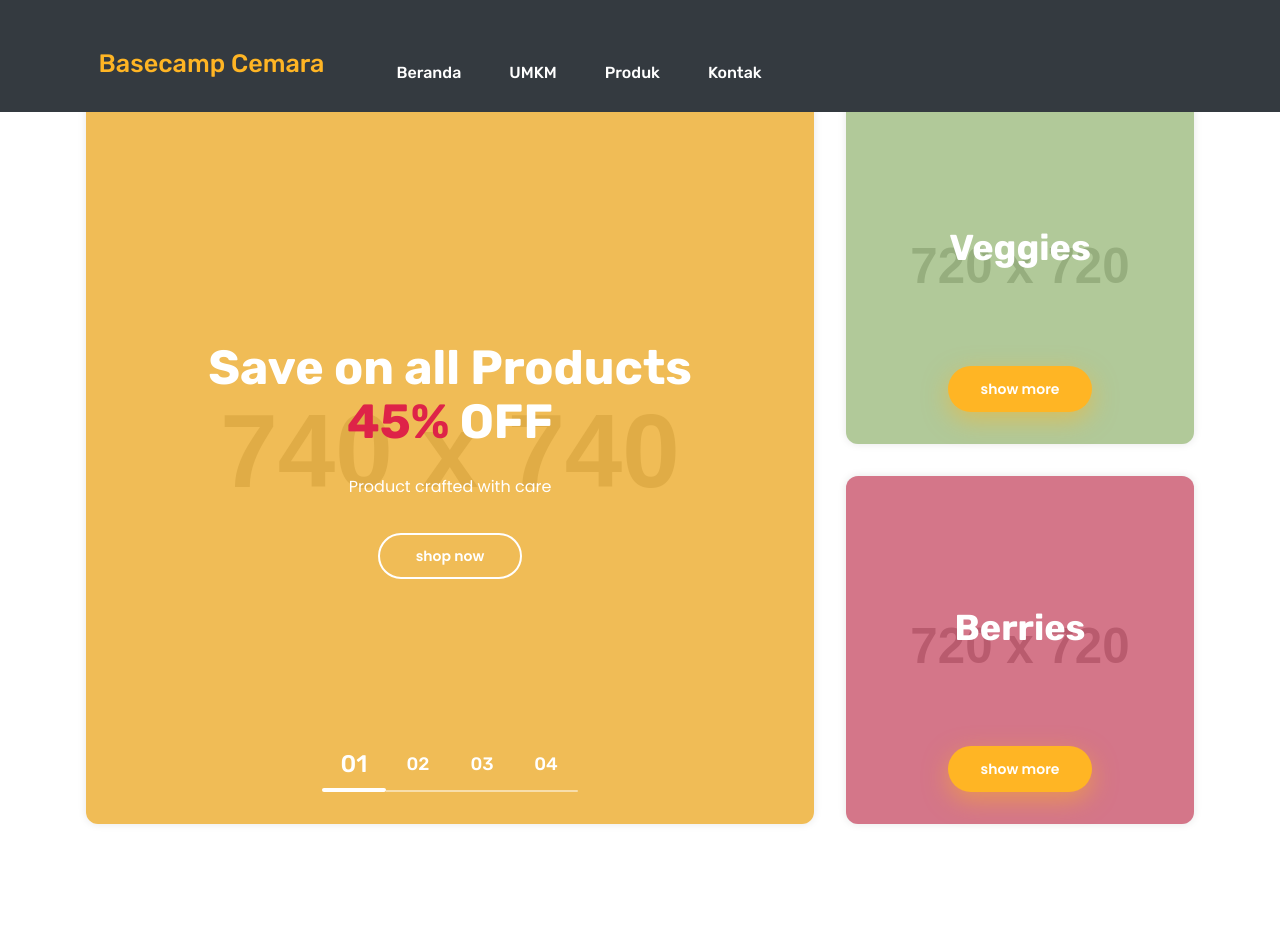
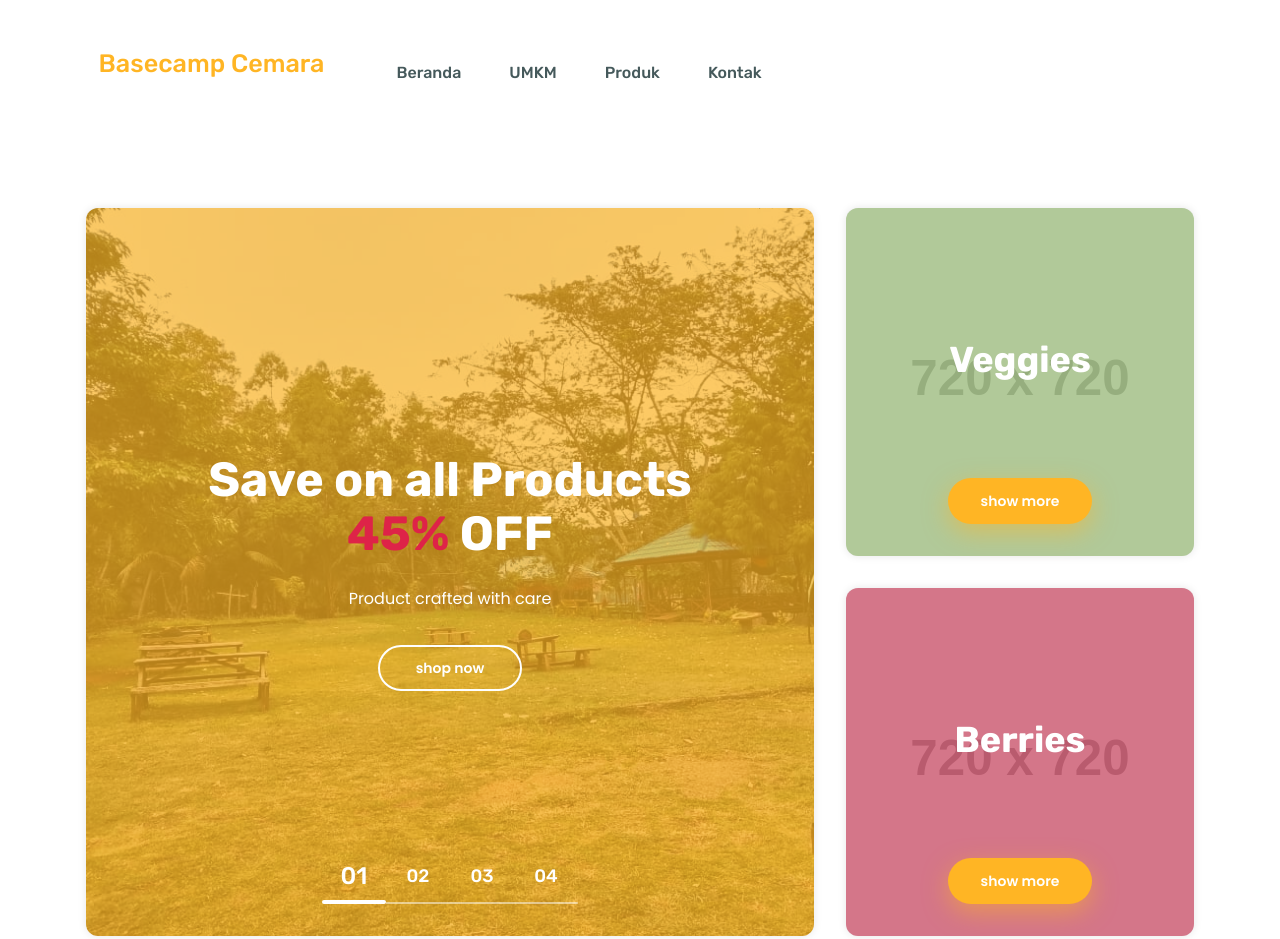
Before and after one commit to samuelbosawer/statis-basecamp-cemara-2025, a plain HTML site: page index.html in a window 1280 px wide. Shown: the top 939 px of the page. Drawn offline with Linux system fonts and the light colour scheme; some packages are replaced by stand-ins of ours; no server answers; placeholder pictures from the web are drawn by us.

Commit message:
update hero

```diff
--- a/index.html
+++ b/index.html
@@ -29,7 +29,7 @@
                 <div class="loader-3 loader-element"></div>
             </div>
         </div>
-        <header class="header-horizontal  fixed-top bg-dark text-white mb-5 ">
+        <header class="header-horizontal   mb-5 ">
             <div class="container p-3">
                 <nav class="navbar"><a class="navbar-brand" href="homepage-1.html"><span class="logo-element-line"><span class="logo-icon"><span class="svg-content svg-fill-theme" data-svg="./assets/images/svg/logo-part.svg"></span></span><span class="logo-text">Basecamp Cemara</span></span></a>
                     <button class="navbar-toggler" type="button"><i class="fas fa-bars nav-show"></i><i class="fas fa-times nav-hide"></i></button>
@@ -55,7 +55,7 @@
                             <div class="slick-slides">
                                 <div class="slick-slide">
                                     <div class="entity-banner section-white-text content-offs section-solid with-back">
-                                        <div class="overflow-back cover-image" data-background="http://via.placeholder.com/740x740"></div>
+                                        <div class="overflow-back cover-image" data-background="assets/images/hero/1.png"></div>
                                         <div class="overflow-back bg-orange opacity-70"></div>
                                         <div class="container text-center entity-content">
                                             <div class="my-auto row">
@@ -72,7 +72,7 @@
                                 </div>
                                 <div class="slick-slide">
                                     <div class="entity-banner section-white-text content-offs section-solid with-back">
-                                        <div class="overflow-back cover-image" data-background="http://via.placeholder.com/740x740"></div>
+                                        <div class="overflow-back cover-image" data-background="assets/images/hero/2.png"></div>
                                         <div class="overflow-back bg-dark-lime-green opacity-70"></div>
                                         <div class="container text-center entity-content">
                                             <div class="my-auto row">
```
Also changed, not shown: assets/images/hero/1.png (added), assets/images/hero/2.png (added), 1 other file.
